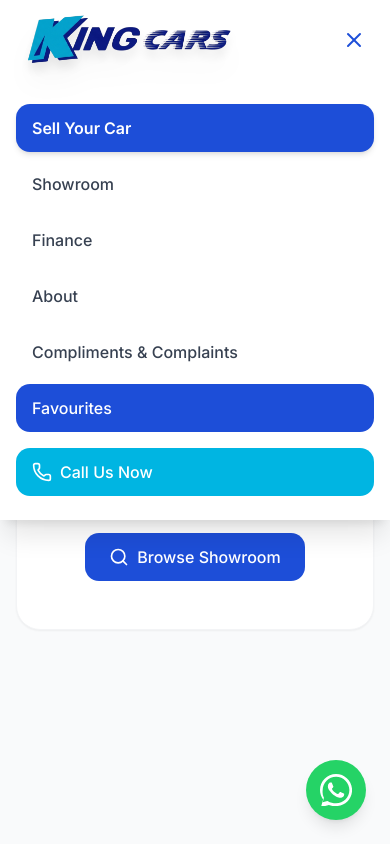
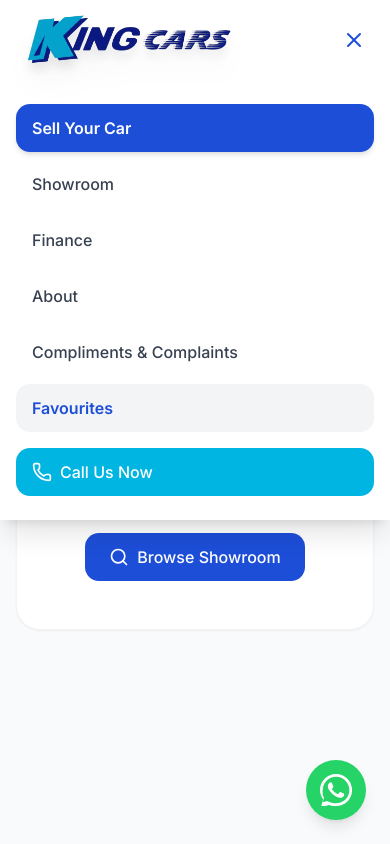
Before and after one commit to pottie2288/king-cars-website, a React (Vite) app: page /favourites in a window 390 px wide. Both pictures are taken after a click on the button 354 px from the left and 40 px from the top of the page. Shown: the top 844 px of the page. Built offline with nearby package versions, Linux system fonts and the light colour scheme.

Commit message:
fix: change active state in mobile nav to gray/blue text instead of blue background

```diff
--- a/src/components/Header.tsx
+++ b/src/components/Header.tsx
@@ -127,7 +127,7 @@ export function Header({ favouritesCount = 0 }: HeaderProps) {
                 item.path === '/sell-your-car'
                   ? `text-left px-4 py-3 rounded-xl font-semibold transition-all bg-king-blue text-white shadow-md`
                   : `text-left px-4 py-3 rounded-xl font-medium transition-all ${isActive
-                    ? 'bg-king-blue text-white'
+                    ? 'bg-gray-100 text-king-blue font-semibold'
                     : 'text-gray-700 hover:bg-gray-100'
                   }`
               }
```
